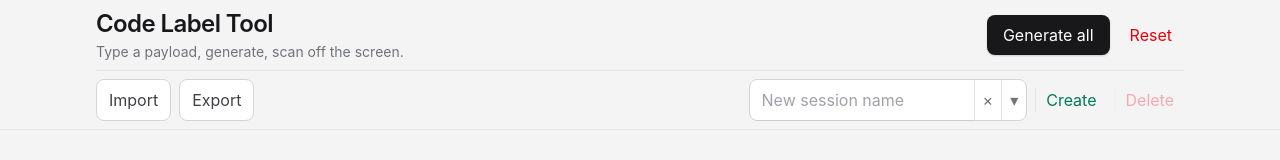
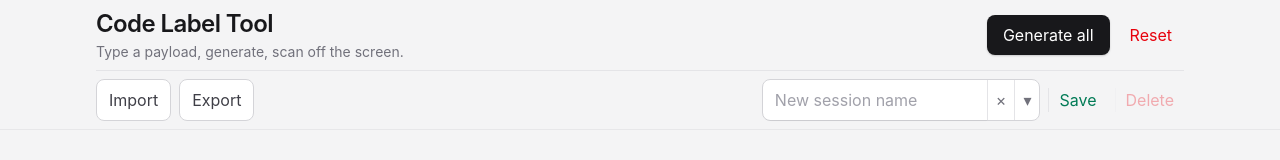
Before and after one commit to DearNoodle/scan-code, a React (Vite) app: page / in a window 1280 px wide. Shown: the top 160 px of the page. Built offline with nearby package versions, Linux system fonts and the light colour scheme.

Commit message:
quickfix

```diff
--- a/src/App.tsx
+++ b/src/App.tsx
@@ -203,7 +203,7 @@ export default function App() {
                   </div>
                 )}
               </div>
-              <button type="button" aria-label="create session" title="Create session" className="border-l border-zinc-200 px-2.5 text-sm font-medium text-emerald-700 hover:bg-emerald-50 disabled:opacity-40" onClick={persistNamed}>Create</button>
+              <button type="button" aria-label="create session" title="Create session" className="border-l border-zinc-200 px-2.5 text-sm font-medium text-emerald-700 hover:bg-emerald-50 disabled:opacity-40" onClick={persistNamed}>Save</button>
               <button type="button" aria-label="delete session" title="Delete session" disabled={!selectedSetId} className="border-l border-zinc-200 px-2.5 text-sm text-red-600 hover:bg-red-50 hover:text-red-700 disabled:opacity-30" onClick={() => {
                 if (!selectedSetId) return
                 setSets(deleteSet(localSetStore, selectedSetId))
```
